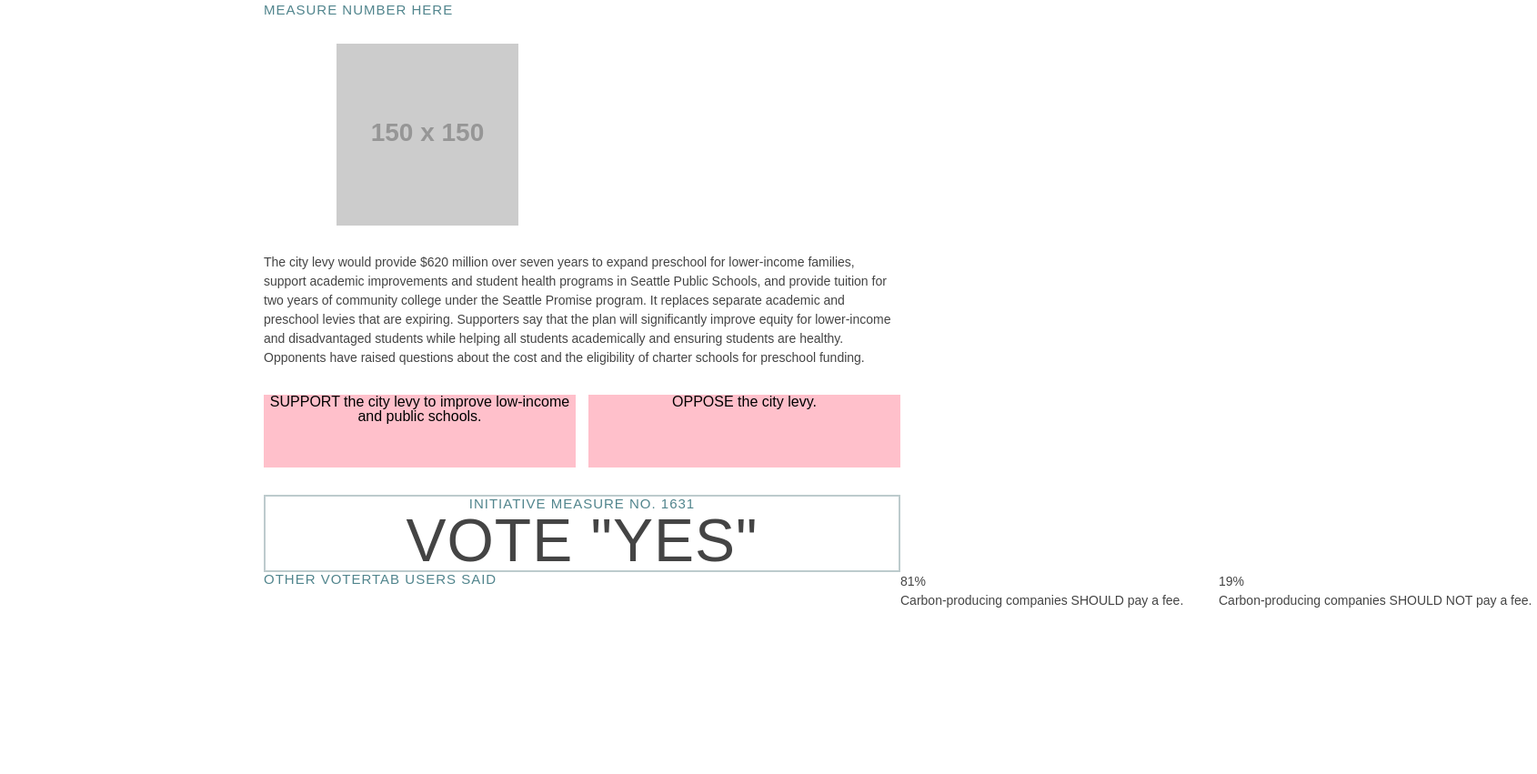
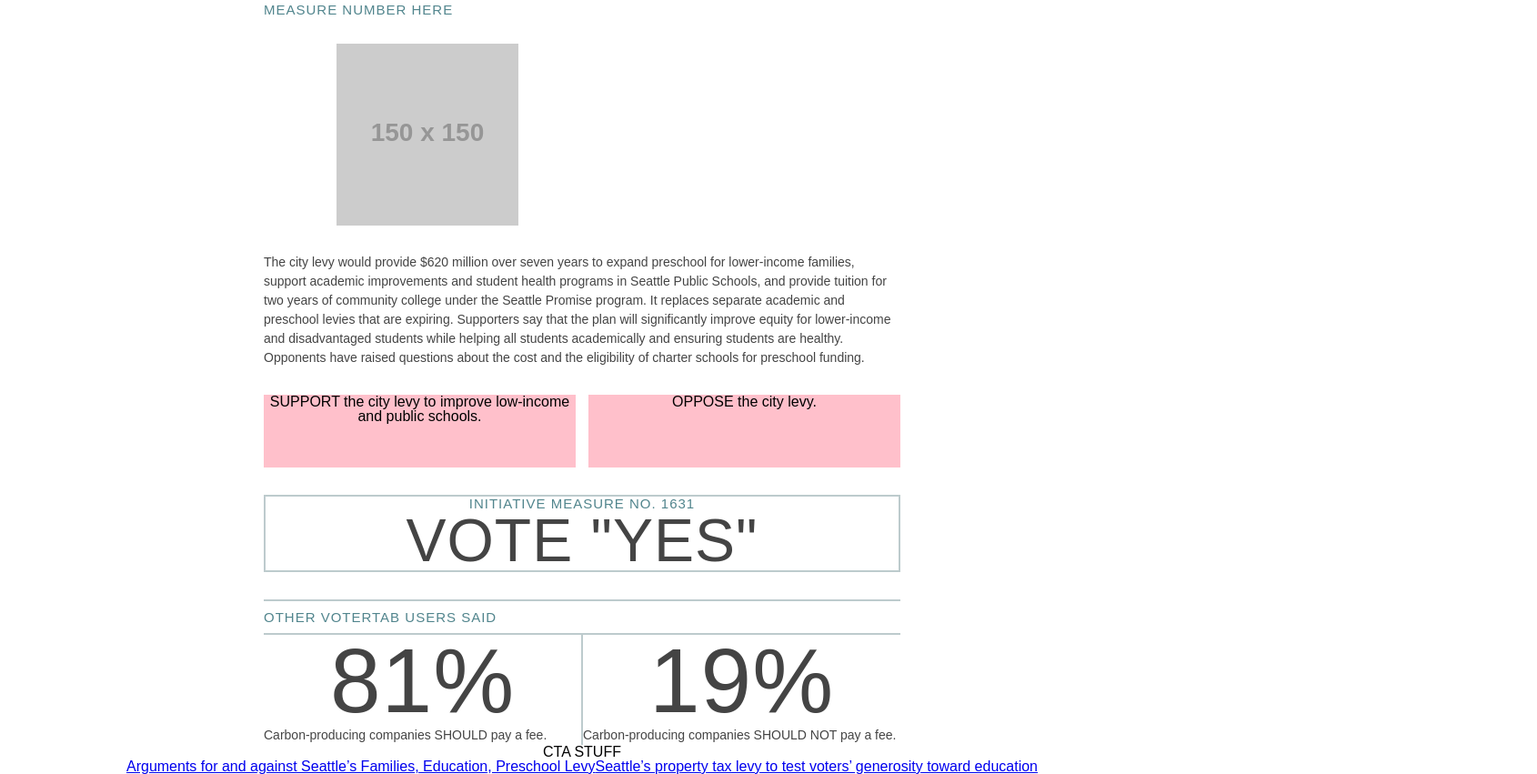
Before and after one commit to GomaGames/VoterTab, a website: page dist/index.html in a window 1280 px wide. Shown: the part 582-1433 px from the top of the page at 91% size, 1690 px wide, since content can reach past the window. Before the commit the page ends 1253 px from the top, so only its background shows below. Drawn offline with Linux system fonts and the light colour scheme; placeholder pictures from the web are drawn by us; a web font is replaced by a local one.

Commit message:
working on vote results styles

```diff
--- a/sass/styles.scss
+++ b/sass/styles.scss
@@ -72,7 +72,7 @@ p, button, li, h2{
 }
 
 .hidden {
-  display: none;
+  // display: none;
 }
 
 .search-container {
@@ -92,6 +92,10 @@ input{
   // line-height: 36px;
   padding: 5px 20px 7px;
   box-shadow: 0 1px 3px 0 rgba(0,0,0,0.15);
+
+  &:focus{
+    outline: none;
+  }
 
   &::placeholder{
     color: #CCCCCC;
@@ -209,29 +213,34 @@ p{
 
 .vote-results{
   display: flex;
-  flex-flow: row nowrap;
+  flex-flow: row wrap;
   max-width: 700px;
   margin: auto;
+  margin-top: 30px;
 
   > h2{
     flex: 0 0 100%;
+    padding: 10px 0;
+    border-top: 2px solid $light-blue;
+    border-bottom: 2px solid $light-blue;
+
+  }
 
   .vote-results-left{
     flex: 0 0 50%;
+    border-right: 1px solid $light-blue;
   }
 
   .vote-results-right{
     flex: 0 0 50%;
-    }
-  }
+    border-left: 1px solid $light-blue;
   }
 
-.vote-results-left{
-  flex: 0 0 50%;
+  h1{
+    font-size: 100px;
+    text-align: center;
   }
 
-.vote-results-right{
-  flex: 0 0 50%;
 }
 
 // Your Issues
```
Also changed, not shown: dist/index.html, dist/styles.css. Lines whose indentation alone changed are shown as unchanged.
